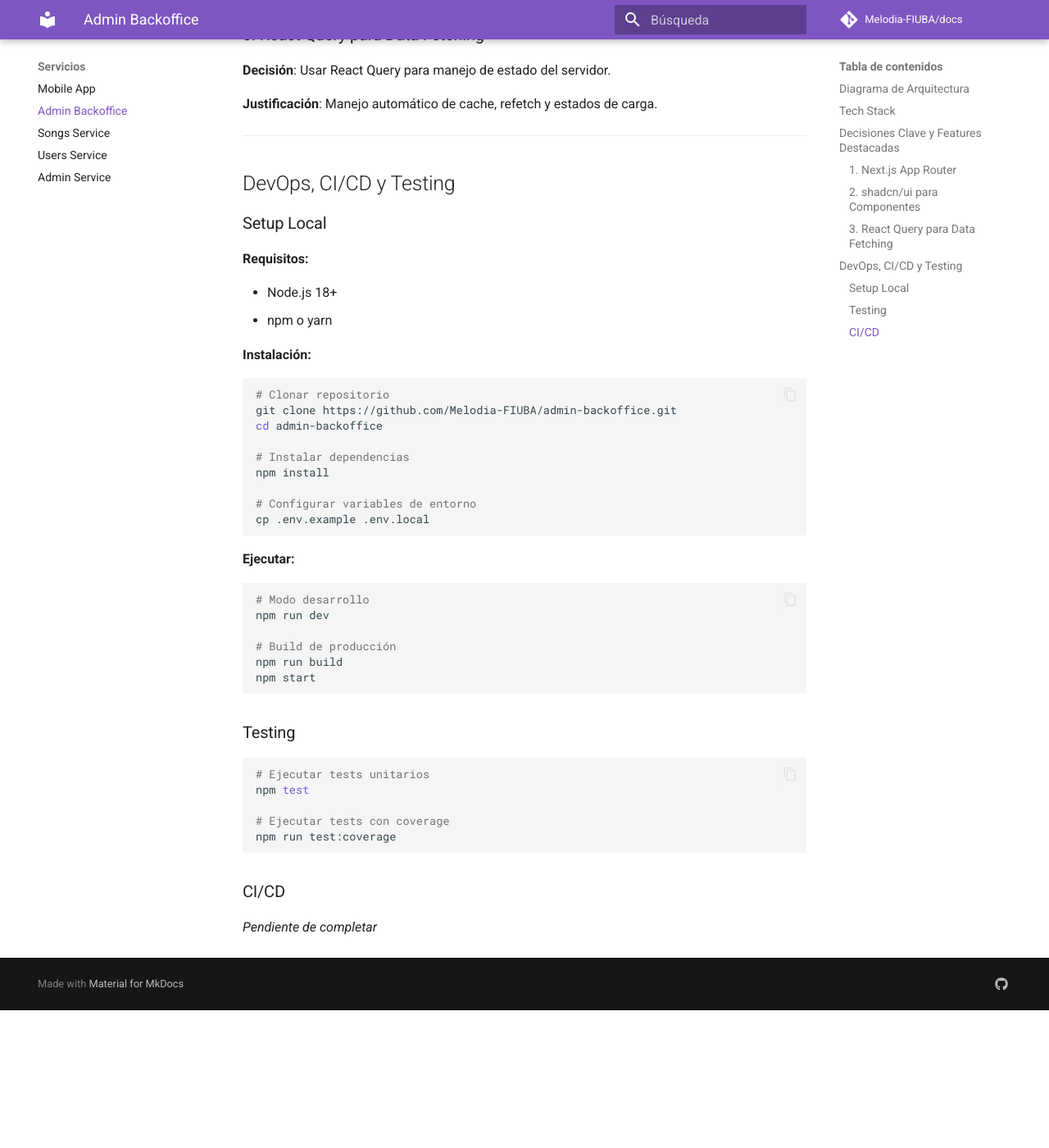
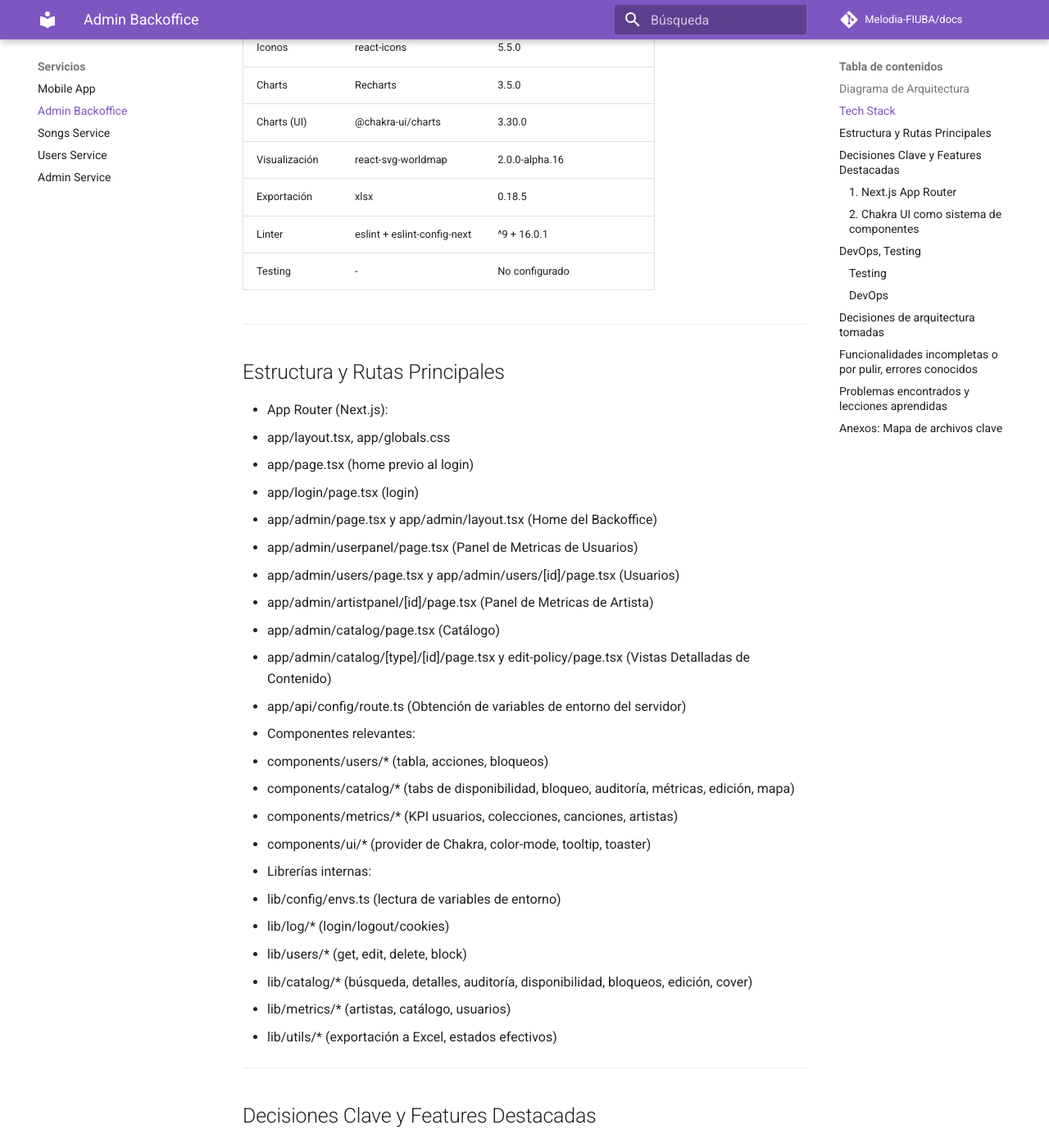
Before and after one commit to Melodia-FIUBA/docs, an MkDocs documentation site: the page built from docs/services/admin-backoffice.md, in a window 1280 px wide and 1400 px high, scrolled down 1730 px. Shown: the whole window at 82% size. Built offline with MkDocs 1.6.1 and Material for MkDocs 9.7.7, drawn with Linux system fonts in a browser that asks for light colours; comment, search, counter and statistics services are not loaded; before the commit the page ends 2962 px from its top, so only the background shows below that; some of the changed text lies outside the part shown.

Commit message:
add backoffice

````diff
--- a/docs/services/admin-backoffice.md
+++ b/docs/services/admin-backoffice.md
@@ -10,113 +10,160 @@
 
 ```mermaid
 graph LR
-    Admin[🖥️ Admin Backoffice]
+    subgraph Frontend
+        Admin[🖥️ Admin Backoffice (Next.js)]
+        Admin --> Cookies[(Cookies)]
+    end
 
-    Admin --> Users[👤 Users Service]
-    Admin --> Songs[🎵 Songs Service]
-    Admin --> AdminSvc[⚙️ Admin Service]
+    subgraph APIs
+        UsersAPI[👤 Users API]
+        SongsBackofficeAPI[🎵 Songs Backoffice API]
+        UsersBackofficeAPI[⚙️ Users Backoffice Backoffice API]
+    end
 
-    Users --> |Autenticación Admin| Admin
-    Songs --> |Gestión de Contenido| Admin
-    AdminSvc --> |Operaciones Admin| Admin
+    Admin --> |Login / Logout| UsersAPI
+    Admin --> |Gestión Usuarios| UsersBackofficeAPI
+    Admin --> |Catálogo, Bloqueos, Métricas| SongsBackofficeAPI
+
+    UsersAPI --> |Endpoints|
+        Login[/api/v1/auth/login/]
+        Logout[/api/v1/auth/logout/]
+        Sessions[/api/v1/sessions/]
+
+    UsersBackofficeAPI --> |Endpoints|
+        ListUsers[/api/v1/users/]
+        CrudUsersId[/api/v1/users/:id/]
+
+    SongsBackofficeAPI --> |Endpoints|
+        Search[/search/]
+        CollectionsId[/collections/:id/]
+        SongsId[/songs/:id/]
+        PlaylistsId[/playlists/:id/]
+        Appearances[/songs|collections/:id/appearances/]
+        CoverDownload[/storage/download-url/]
+        Blocks[/admin/blocks/ ...]
+        Audit[/songs|collections/:id/audit/]
+        Metrics[/artists|users|songs|collections/:id/metrics/]
 ```
 
-<!-- TODO: Agregar diagrama más detallado de arquitectura interna -->
+Notas:
+- Las URLs base se configuran vía variables de entorno en GCP: MELODIA_USERS_API_URL, MELODIA_SONGS_BACKOFFICE_API_URL y MELODIA_USERS_BACKOFFICE_API_URL.
+- La autenticación se maneja con endpoints de login/logout y cookies.
 
 ---
 
 ## Tech Stack
 
+Basado en package.json y la estructura del proyecto.
+
 | Categoría     | Tecnología                   | Versión            |
 | ------------- | ---------------------------- | ------------------ |
-| Framework     | Next.js                      | <!-- TODO --> 14.x |
-| Lenguaje      | TypeScript                   | <!-- TODO --> 5.x  |
-| UI Components | shadcn/ui                    | <!-- TODO --> -    |
-| Estilos       | Tailwind CSS                 | <!-- TODO --> 3.x  |
-| Estado        | React Query                  | <!-- TODO --> 5.x  |
-| HTTP Client   | Axios                        | <!-- TODO --> 1.x  |
-| Autenticación | NextAuth.js                  | <!-- TODO --> 4.x  |
-| Charts        | Recharts                     | <!-- TODO --> 2.x  |
-| Testing       | Jest + React Testing Library | <!-- TODO --> -    |
+| Framework     | Next.js                      | 16.0.1             |
+| Lenguaje      | TypeScript                   | ^5 (20.x tipos)    |
+| React         | React                        | 19.2.0             |
+| UI Components | Chakra UI                    | @chakra-ui/react 3.28.1 |
+| Estilos       | Tailwind CSS                 | ^4 (con @tailwindcss/postcss) |
+| Temas         | next-themes                  | 0.4.6              |
+| Formularios   | react-hook-form              | 7.66.0             |
+| Iconos        | react-icons                  | 5.5.0              |
+| Charts        | Recharts                     | 3.5.0              |
+| Charts (UI)   | @chakra-ui/charts            | 3.30.0             |
+| Visualización | react-svg-worldmap           | 2.0.0-alpha.16     |
+| Exportación   | xlsx                         | 0.18.5             |
+| Linter        | eslint + eslint-config-next  | ^9 + 16.0.1        |
+| Testing       | -                            | No configurado     |
 
-<!-- TODO: Actualizar versiones reales -->
+---
+
+## Estructura y Rutas Principales
+
+- App Router (Next.js):
+  - app/layout.tsx, app/globals.css
+  - app/page.tsx (home previo al login)
+  - app/login/page.tsx (login)
+  - app/admin/page.tsx y app/admin/layout.tsx (Home del Backoffice)
+  - app/admin/userpanel/page.tsx (Panel de Metricas de Usuarios)
+  - app/admin/users/page.tsx y app/admin/users/[id]/page.tsx (Usuarios)
+  - app/admin/artistpanel/[id]/page.tsx (Panel de Metricas de Artista)
+  - app/admin/catalog/page.tsx (Catálogo)
+  - app/admin/catalog/[type]/[id]/page.tsx y edit-policy/page.tsx (Vistas Detalladas de Contenido)
+  - app/api/config/route.ts (Obtención de variables de entorno del servidor)
+
+- Componentes relevantes:
+  - components/users/* (tabla, acciones, bloqueos)
+  - components/catalog/* (tabs de disponibilidad, bloqueo, auditoría, métricas, edición, mapa)
+  - components/metrics/* (KPI usuarios, colecciones, canciones, artistas)
+  - components/ui/* (provider de Chakra, color-mode, tooltip, toaster)
+
+- Librerías internas:
+  - lib/config/envs.ts (lectura de variables de entorno)
+  - lib/log/* (login/logout/cookies)
+  - lib/users/* (get, edit, delete, block)
+  - lib/catalog/* (búsqueda, detalles, auditoría, disponibilidad, bloqueos, edición, cover)
+  - lib/metrics/* (artistas, catálogo, usuarios)
+  - lib/utils/* (exportación a Excel, estados efectivos)
 
 ---
 
 ## Decisiones Clave y Features Destacadas
 
 ### 1. Next.js App Router
+**Decisión**: Se eligió Next.js con App Router sobre Pages Router.
+**Razón**: Recomendado por la catedra y experiencias previas
 
-<!-- TODO: Completar con justificación real -->
+Detalles técnicos:
+- Estructura en app/ con layouts por sección (admin, catalog, users).
+- Uso de React 19.2 y Next 16.0.1, alineados con App Router.
+- CSS global (app/globals.css) y composición por secciones.
 
-**Decisión**: Se eligió Next.js con App Router sobre Pages Router.
+### 2. Chakra UI como sistema de componentes
+**Decisión**: Usar Chakra UI para UI con theming y componentes accesibles.
+**Razón**: Interfaz visualmente agrasable y sencilla de manejar
 
-**Razón**: _Pendiente de completar_
-
-### 2. shadcn/ui para Componentes
-
-<!-- TODO: Completar con justificación real -->
-
-**Decisión**: Usar shadcn/ui como sistema de componentes.
-
-**Razón**: _Pendiente de completar_
-
-**Alternativas consideradas**: Material UI, Chakra UI, Ant Design
-
-### 3. React Query para Data Fetching
-
-**Decisión**: Usar React Query para manejo de estado del servidor.
-
-**Justificación**: Manejo automático de cache, refetch y estados de carga.
+Notas:
+- Uso de `@chakra-ui/charts` para gráficos.
 
 ---
 
-## DevOps, CI/CD y Testing
+## DevOps, Testing
 
-### Setup Local
-
-**Requisitos:**
-
-- Node.js 18+
-- npm o yarn
-
-**Instalación:**
-
-```bash
-# Clonar repositorio
-git clone https://github.com/Melodia-FIUBA/admin-backoffice.git
-cd admin-backoffice
-
-# Instalar dependencias
-npm install
-
-# Configurar variables de entorno
-cp .env.example .env.local
-```
-
-**Ejecutar:**
-
-```bash
-# Modo desarrollo
-npm run dev
-
-# Build de producción
-npm run build
-npm start
-```
 
 ### Testing
+No hay configuración de testing para el backoffice web.
 
-```bash
-# Ejecutar tests unitarios
-npm test
+### DevOps
+Se utilizó Google Cloud Provider para realizar el hosting cloud de la web, utilizando un servicio de contenedor Docker
 
-# Ejecutar tests con coverage
-npm run test:coverage
-```
 
-### CI/CD
+---
 
-<!-- TODO: Describir pipeline de CI/CD -->
+## Decisiones de arquitectura tomadas
 
-_Pendiente de completar_
+- Separación por dominios en lib/ (users, catalog, metrics, log), alineado con los microservicios de backend referenciados por las variables de entorno.
+- App Router y layouts por sección para aislar UI/estado por contexto (admin, catalog, users).
+- Manejo de autenticación por endpoints y cookies.
+- Uso de Chakra UI + Tailwind CSS 4 para UI y estilos utilitarios combinados.
+- Visualización con Recharts y `@chakra-ui/charts` para métricas, y `react-svg-worldmap` para disponibilidad geográfica.
+
+---
+
+## Funcionalidades incompletas o por pulir, errores conocidos
+
+- Errores conocidos en la entrega final: No se realiza busqueda por artista en la vista de catálogo (aunque fue conversado con los profesores)
+
+---
+
+## Problemas encontrados y lecciones aprendidas
+
+- Integración de múltiples APIs con rutas heterogéneas y seguridad por cookies: Ocurria ocasionalmente que se tenía un diseño mock desde el frontend de una posible respuesta del backend, pero luego dicha "idea" no terminaba siendo la desarrollada por el backend, implicando refactors a la web.
+
+---
+
+## Anexos: Mapa de archivos clave
+
+- app/admin/users/page.tsx y components/users/* para gestión de usuarios
+- app/admin/catalog/* y lib/catalog/* para catálogo, auditoría, disponibilidad y bloqueos
+- app/admin/artistpanel/[id]/page.tsx para panel de artistas
+- lib/log/* para login/logout/cookies
+- lib/metrics/* y components/metrics/* para KPIs y gráficos
+- lib/config/envs.ts para configuración de entornos
````
